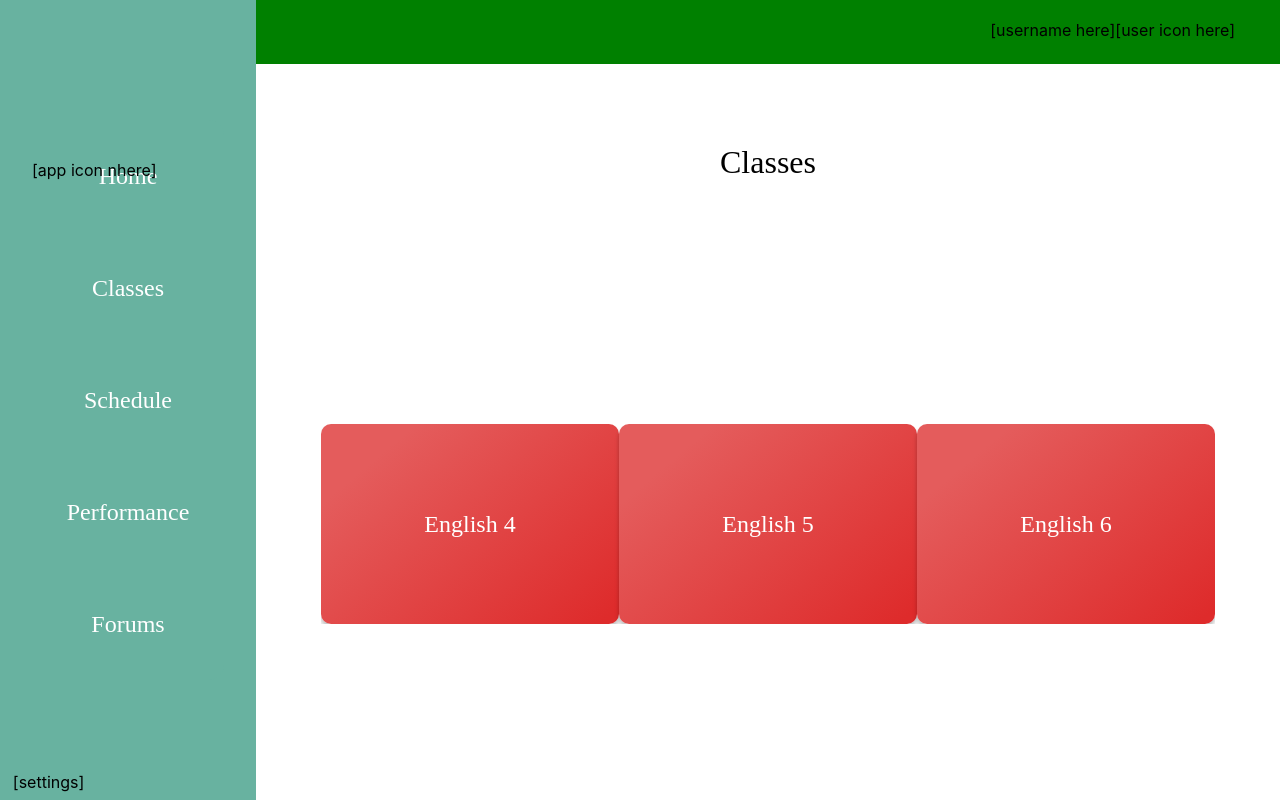
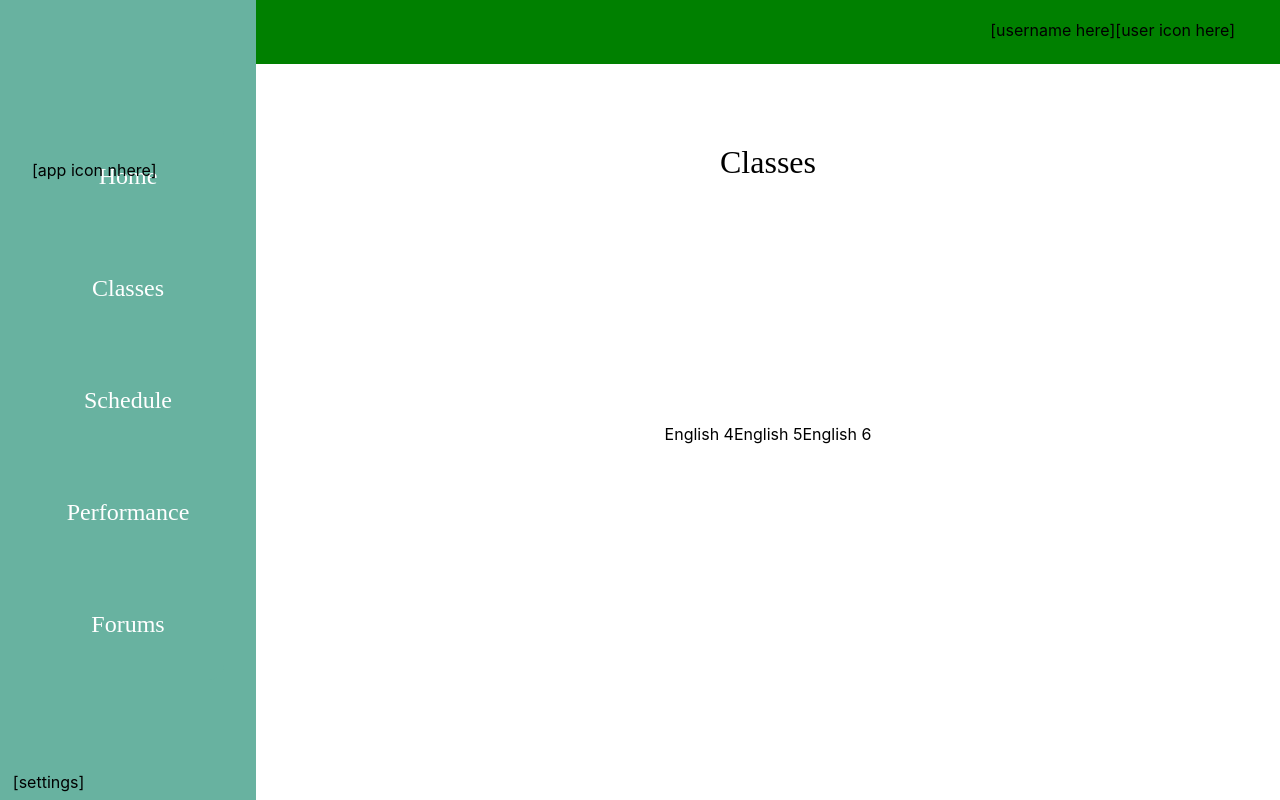
Before and after one commit to eliastayag/blueteal, a React (Create React App) app: page / in a window 1280 px wide. Built offline with nearby package versions, Linux system fonts and the light colour scheme; a web font is replaced by a local one.

Commit message:
Added multiple colors for gradients lol

```diff
--- a/src/pages/comps/ClassCard/ClassCard.js
+++ b/src/pages/comps/ClassCard/ClassCard.js
@@ -5,7 +5,7 @@ import './ClassCard.scss'
 
 function ClassCard({itemTitle,onClick,active}){
     return(
-        <div className='classcard' onClick={onClick} style={{display:"flex",alignItems:"center", paddingLeft:"5vw",paddingRight:"5vw"}}>
+        <div className='classcard' onClick={onClick} >
             {itemTitle}
         </div>
 
--- a/src/pages/comps/ClassCard/ClassCard.scss
+++ b/src/pages/comps/ClassCard/ClassCard.scss
@@ -1,15 +1,28 @@
 @import '../../../styles/ThemeStyles.scss';
 
 
-.classcard {
+.classcard-red{
+    background: linear-gradient(139.81deg, #E45C5C 17.88%, #DE2B2B 96.49%);
+}
+.classcard-blue{
+    background: linear-gradient(139.81deg, #2E97D1 17.88%, #39559D 96.49%);
+}
+.classcard-purple{
+    background: linear-gradient(139.81deg, #7A4BFF 19.51%, #54399F 96.49%);
+}
+
+
+
+.classcard-1 {
     font-family: $niramit;
     color:white;
     font-size: $card-size;
     display:flex;
-    justify-content: center;
-    box-shadow: 0px 4px 4px rgba(0, 0, 0, 0.25);
-    background: linear-gradient(139.81deg, #E45C5C 17.88%, #DE2B2B 96.49%);
-    border-radius: 10px;
+    justify-content: space-around;
     height:200px;
     width:170px;
+    margin:10px;
+    box-shadow: 0px 4px 4px rgba(0, 0, 0, 0.25);
+    border-radius: 10px;
+
 }
```
